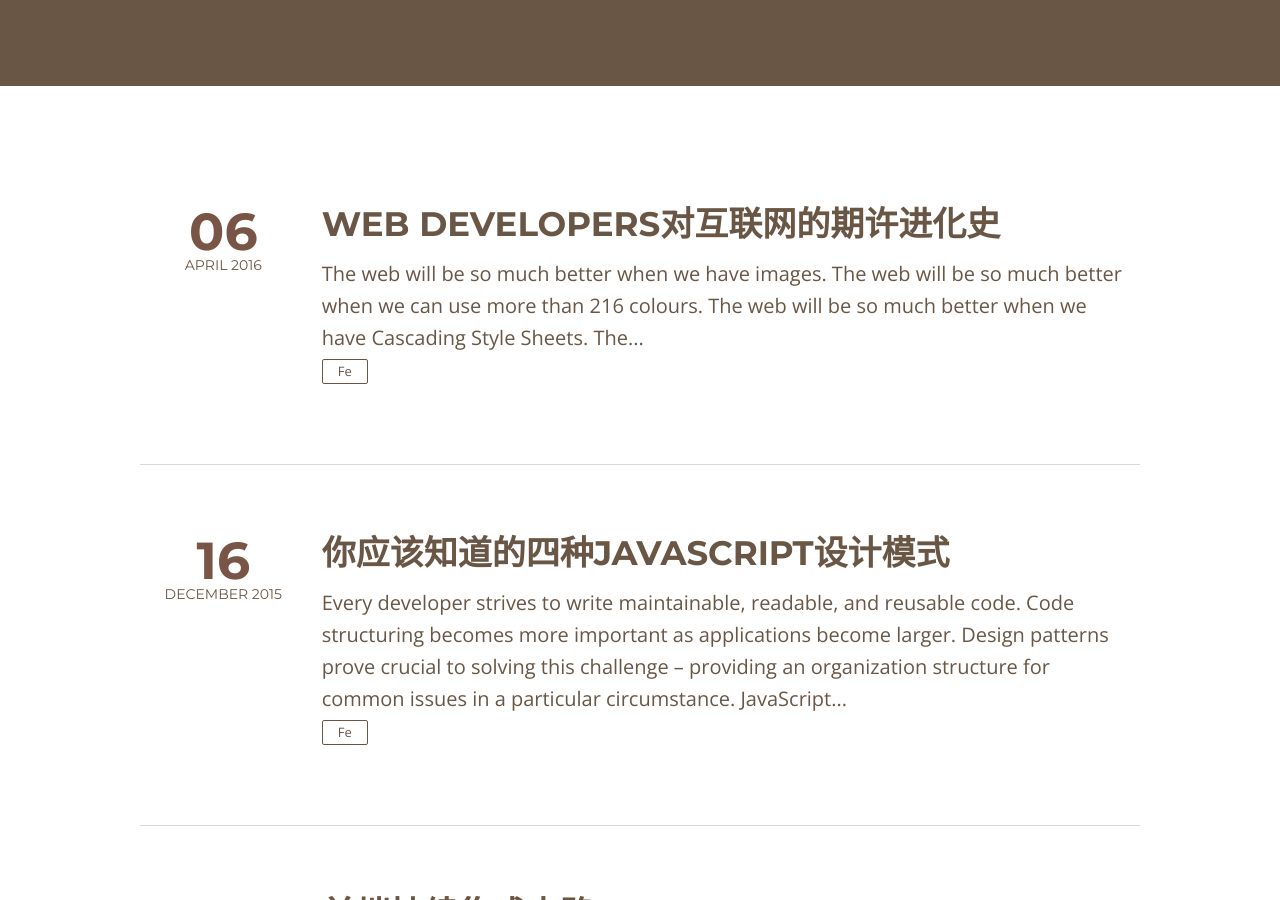
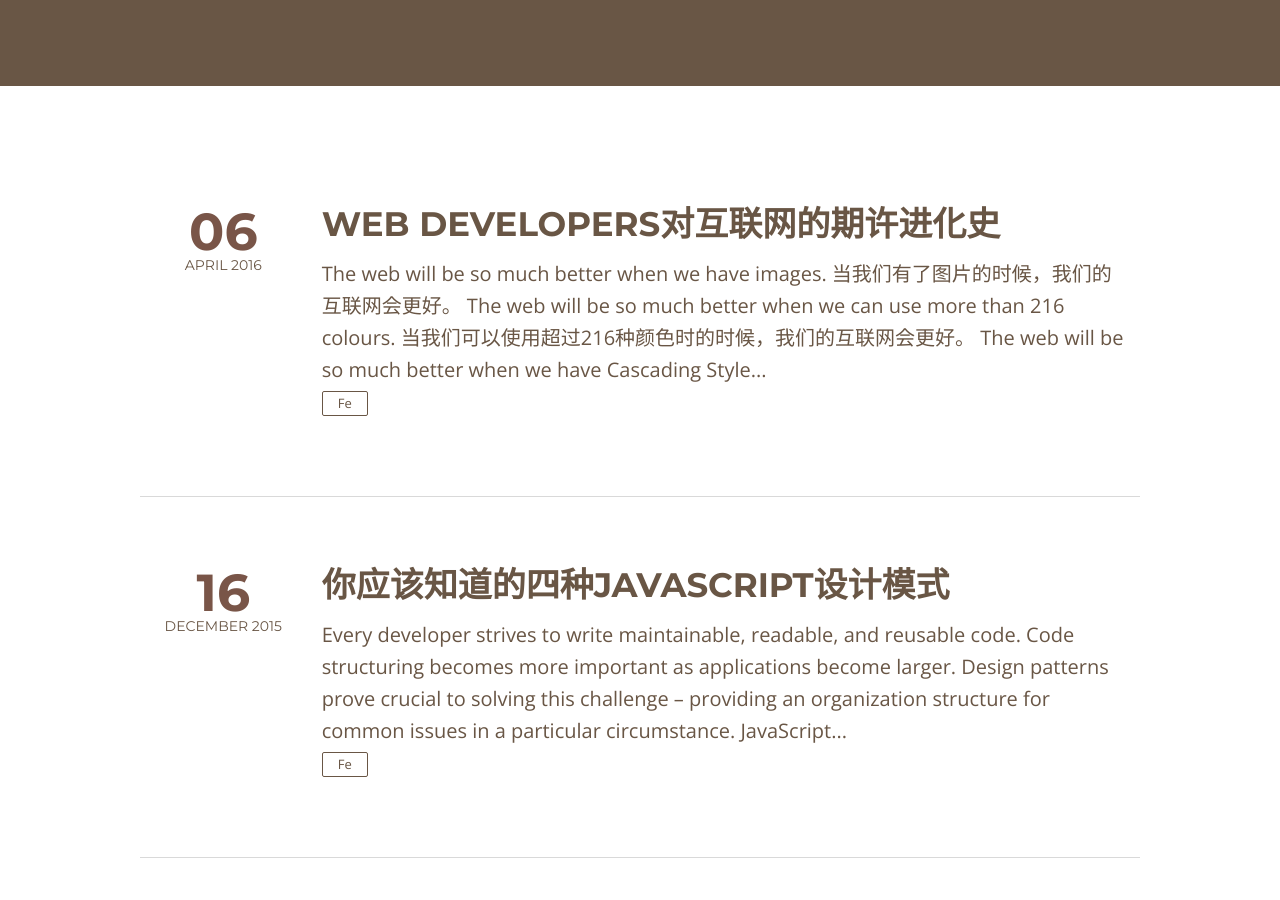
Before and after one commit to guocailee/guocailee.github.io, a Jekyll site: the page built from index.html, in a window 1280 px wide and 900 px high, scrolled down 438 px. Built offline with Jekyll 4.4.1, drawn with Linux system fonts in a browser that asks for light colours; nearby versions of some CDN libraries; the list of posts is cut into pages by our own code; part of the change alters nothing that is shown.

Commit message:
update posts

```diff
--- a/_posts/2016-04-06-A-brief-history-of-the-World-Wide-Web-by-web-developers.md
+++ b/_posts/2016-04-06-A-brief-history-of-the-World-Wide-Web-by-web-developers.md
@@ -3,7 +3,7 @@ layout: post
 title: "web developers对互联网的期许进化史"
 description: "javascript 设计模式"
 category: FE
-tags: [javascript,Design Pattern]
+tags: [Web Develop]
 imagefeature: cover/cover9.jpg
 comments: true
 share: true
@@ -11,39 +11,60 @@ featured: true
 
 ---
 The web will be so much better when we have images.
+>当我们有了图片的时候，我们的互联网会更好。
 
 The web will be so much better when we can use more than 216 colours.
+>当我们可以使用超过216种颜色时的时候，我们的互联网会更好。
 
 The web will be so much better when we have Cascading Style Sheets.
+>当我们有了CSS的时候，我们的互联网会更好。
 
 The web will be so much better when we have Cascading Style Sheets that work the same way in different browsers.
+>当CSS在各个浏览器表现一致的时候，我们的互联网会更好。
 
 The web will be so much better when we have JavaScript.
+>当我们有了JavaScript的时候，我们的互联网会更好。
 
 The web will be so much better when we have JavaScript that works the same way in different browsers.
+>当JavaScript在各个浏览器表现一致的时候，我们的互联网会更好。
 
 The web will be so much better when people stop using Netscape Navigator 4.
+>当人们不再使用Netscape Navigator 4的时候，我们的互联网会更好。
 
 The web will be so much better when people stop using Internet Explorer 6.
+>当人们不再使用Internet Explorer 6的时候，我们的互联网会更好。
 
 The web will be so much better when we can access it on our mobile phones.
+>当手机可以访问网络的时候，我们的互联网会更好。
 
 The web will be so much better when we have native video support.
+>当我们有原生的视频支持的时候，我们的互联网会更好。
 
 The web will be so much better when we have native video support that works the same way in different browsers.
+>当浏览器对原生视频支持表现一致的时候，我们的互联网会更好。
 
 The web will be so much better when Flash dies.
+>当Flash死去的的时候，我们的互联网会更好。
 
 The web will be so much better when we have more than a handful of fonts.
+>当我们有了多种字体支持的时候，我们的互联网会更好。
 
 The web will be so much better when nobody is running Windows XP anymore.
+>当没有人再使用XP的时候，我们的互联网会更好。
 
 The web will be so much better when nobody is running Android 2 anymore.
+>当没有人再使用Android 2的时候，我们的互联网会更好。
 
 The web will be so much better when we have smooth animations.
+>当我们有了平滑的动画的时候，我们的互联网会更好。
 
 The web will be so much better when websites can still work offline.
+>当网站可以离线工作的时候，我们的互联网会更好。
 
 The web will be so much better when we get push notifications.
+>当我们可以推送消息的时候，我们的互联网会更好。
 
 The web will be so much better when…
+>当我们有了图片的时候，我们的互联网会更好。
+
+Reproduced From [A brief history of the World Wide Web by web developers](https://adactio.com/journal/10467)
```
